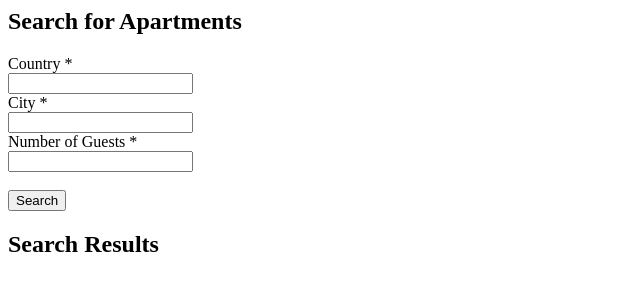
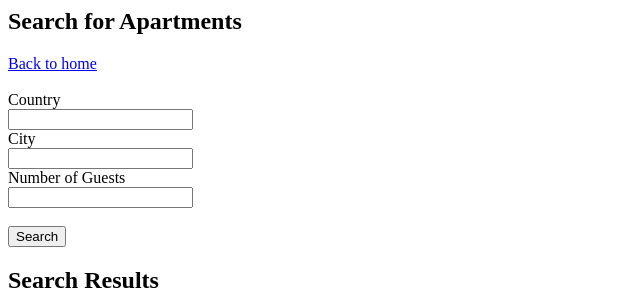
Before and after one commit to zsb258/AppStore, a Django app: template app/templates/app/search.html in a window 1280 px wide. Shown: the top 296 px of the page, without its empty margins (0-640 px from the left). Run offline with Django 3.2, Linux system fonts and the light colour scheme; the template is opened without the code that fills it, so the values that code supplies are empty.

Commit message:
Edit typo

```diff
--- a/app/templates/app/index.html
+++ b/app/templates/app/index.html
@@ -7,7 +7,7 @@
     <h2>Search for Apartments</h2>
     <br>
     <a href="search">
-        <button>Search</button>
+        <button>Search Apartments</button>
     </a>
 
 
--- a/app/templates/app/search.html
+++ b/app/templates/app/search.html
@@ -5,6 +5,8 @@
 </head>
 <body>
     <h2>Search for Apartments</h2>
+    <a href="/">Back to home</a>
+    <br/><br/>
     <!-- Create a Form -->
     <form method="POST">
         <!-- Security token by Django -->
@@ -12,9 +14,8 @@
         <!-- form -->
 
         <div id="div_id_country" class="control-group">
-            <label for="id_country" class="control-label requiredField">
+            <label for="id_country">
                 Country
-                <span class="asteriskField">*</span>
             </label>
             <div class="controls">
                 <input
@@ -26,9 +27,8 @@
 
 
         <div id="div_id_city" class="control-group">
-            <label for="id_city" class="control-label requiredField">
+            <label for="id_city">
                 City
-                <span class="asteriskField">*</span>
             </label>
             <div class="controls">
                 <input
@@ -40,9 +40,8 @@
 
 
         <div id="div_id_num_guests" class="control-group">
-            <label for="id_num_guests" class="control-label requiredField">
+            <label for="id_num_guests">
                 Number of Guests
-                <span class="asteriskField">*</span>
             </label>
             <div class="controls">
                 <input
```
Also changed, not shown: app/views.py (+5 -2 lines).
